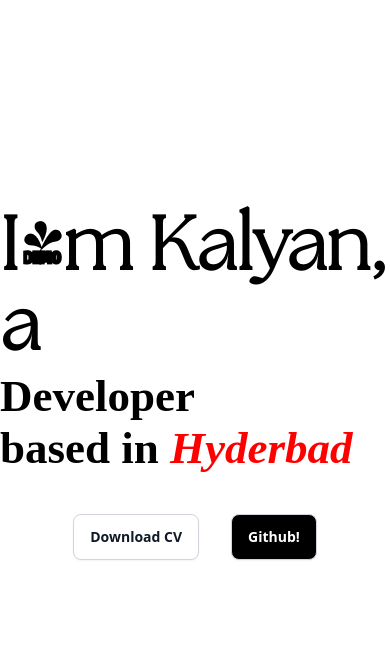
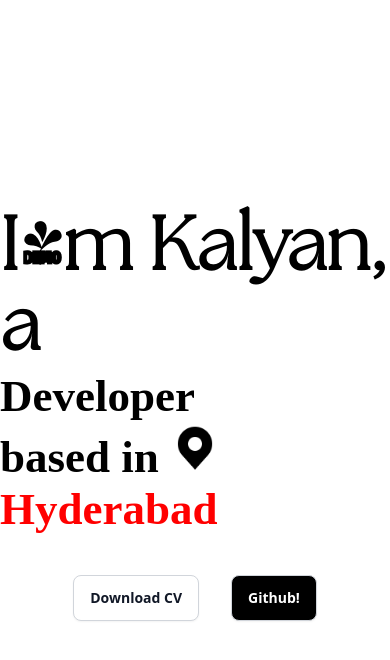
Before and after one commit to Saikalyan11/Portfolio-website, a Flask app: page / in a window 390 px wide. Shown: the part 91-751 px from the top of the page. Run offline with Flask 3, Linux system fonts and the light colour scheme; some web fonts are replaced.

Commit message:
changes done - location

```diff
--- a/static/css/main.css
+++ b/static/css/main.css
@@ -149,6 +149,7 @@ a:hover {
 .intro {
   display: flex;
   justify-content: center;
+  align-items: center;
   padding-top: 100px;
 }
 .main {
@@ -228,6 +229,15 @@ button:focus-visible {
   color: white;
 }
 
+.location {
+  width: 70px;
+}
+
+@media screen and (max-width: 745px) {
+  .position {
+    display: block;
+  }
+}
 @media screen and (max-width: 630px) {
   .main {
     font-size: 50px;
@@ -236,6 +246,9 @@ button:focus-visible {
   .based {
     display: block;
     font-size: 30px;
+  }
+  .location {
+    width: 50px;
   }
 }
 @media screen and (max-width: 342px) {
@@ -252,11 +265,17 @@ button:focus-visible {
     display: block;
     gap: 1rem;
   }
+  .location {
+    width: 40px;
+  }
 }
 @media screen and (max-width: 196px) {
   button {
     font-size: 0.685rem;
   }
+  .location {
+    width: 30px;
+  }
 }
 
 /* ==================================================================================================== */
--- a/templates/Index.html
+++ b/templates/Index.html
@@ -38,8 +38,8 @@
         <div class="based">
           <h2>
             based in
-            <i class="fa-sharp fa-solid fa-location-dot"
-              ><span class="hyderabad"> Hyderbad </span></i
+            <img src="/static/css/Icons/icons8-location-64.png" alt="location" class="location" >
+            <span class="hyderabad"> Hyderabad </span></i
             >
           </h2>
         </div>
```
Also changed, not shown: static/css/Icons/icons8-location-64.png (added), static/css/Icons/icons8-menu.svg (deleted).
